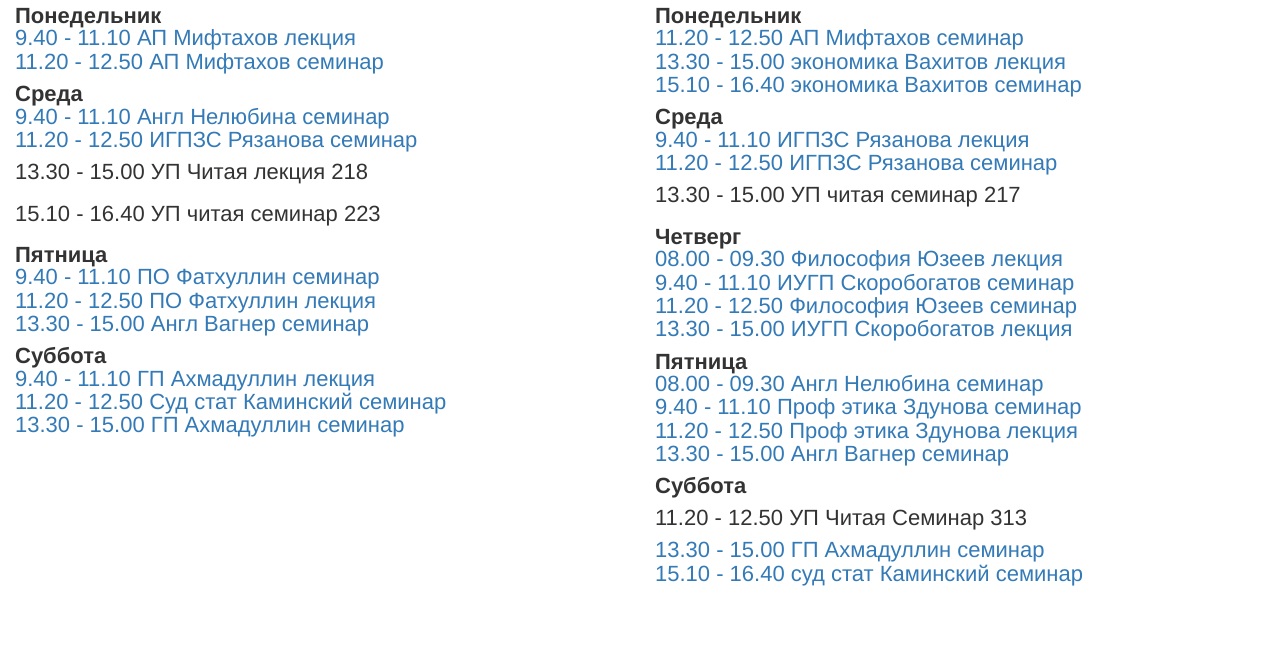
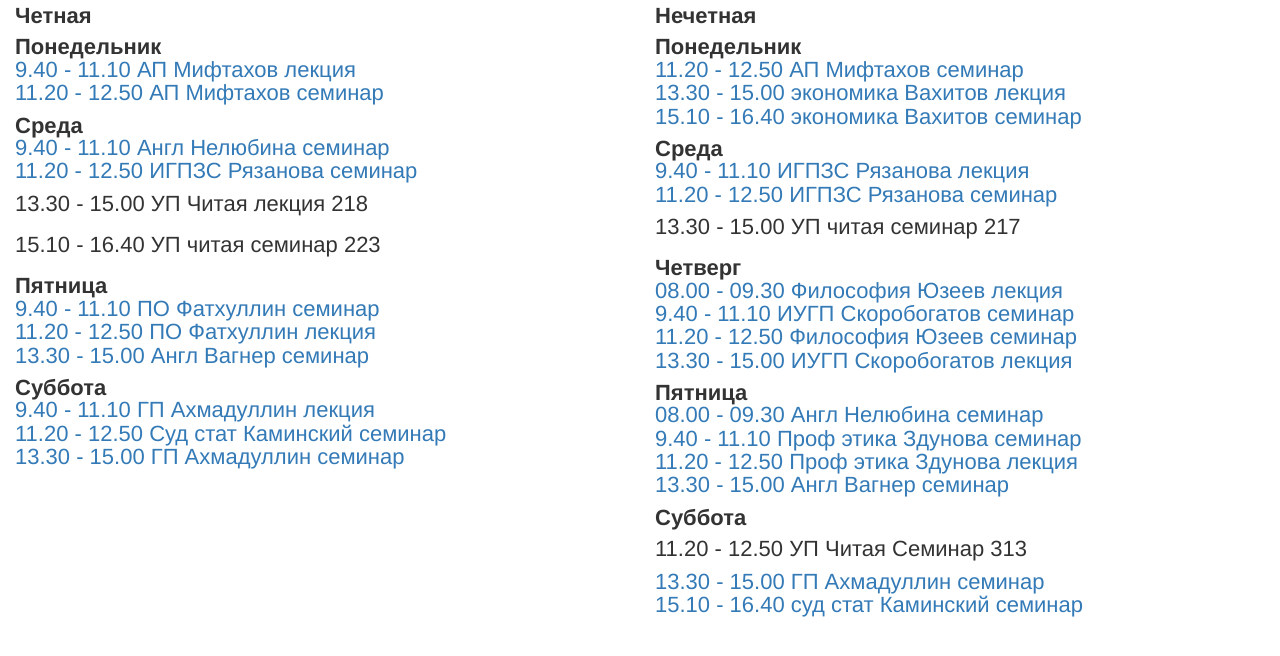
Before and after one commit to khalitofsky/242, a plain HTML site: page index.html in a window 1280 px wide. Drawn offline with Linux system fonts and the light colour scheme.

Commit message:
Update index.html

```diff
--- a/index.html
+++ b/index.html
@@ -9,7 +9,7 @@
 	<div>
 		<article class="chet col-md-6 col-xs-6">
 
-			<div><span class="den">Понедельник</span>
+			<div><span class="den">Четная <br>Понедельник</span>
 				<a href="https://us04web.zoom.us/j/4339171304"><p class="lect">9.40 - 11.10 АП Мифтахов лекция</p></a>
 				<a href="https://us04web.zoom.us/j/4339171304"><p>11.20 - 12.50 АП Мифтахов семинар</p> 	</a>
 			</div>
@@ -35,7 +35,7 @@
 		</article>
 		<article class="col-md-6 col-xs-6">
 
-			<div><span class="den">Понедельник</span>
+			<div><span class="den">Нечетная <br>Понедельник</span>
 			<a href="https://us04web.zoom.us/j/4339171304"><p>11.20 - 12.50 АП Мифтахов семинар</p></a>
 			<a href="https://us04web.zoom.us/j/3510695971"> <p class="lect">13.30 - 15.00 экономика Вахитов лекция </p></a>
 			<a href="https://us04web.zoom.us/j/3510695971"><p>15.10 - 16.40 экономика Вахитов семинар</a></p>
```
